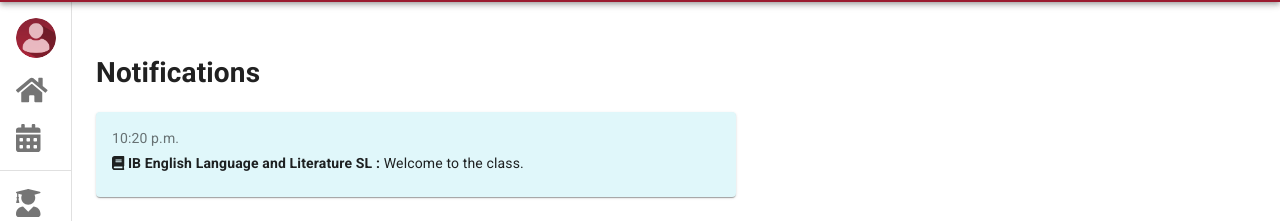
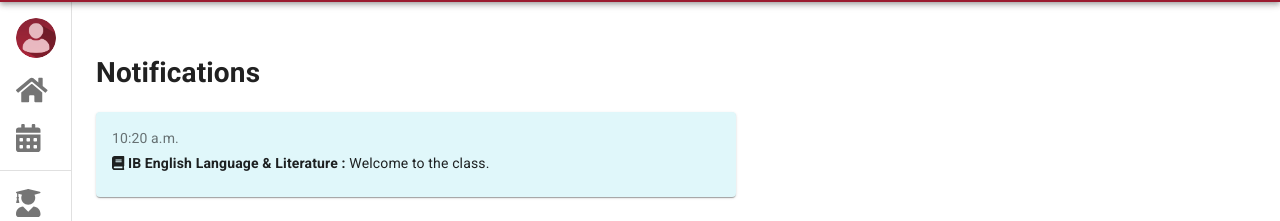
Before and after one commit to Pi-31415/ZMS_Portal, a React (Create React App) app: page /portal/dashboard/notif in a window 1280 px wide. Shown: the part 62-283 px from the top of the page. Built offline with nearby package versions, Linux system fonts and the light colour scheme.

Commit message:
notification

```diff
--- a/src/components/notification_card.js
+++ b/src/components/notification_card.js
@@ -28,7 +28,7 @@ const useStyles = makeStyles({
   },
 });
 
-export default function NotifCard() {
+export default function NotifCard(props) {
   const classes = useStyles();
 
   return (
@@ -36,10 +36,10 @@ export default function NotifCard() {
     <Card className={classes.root}>
       <CardContent>
         <Typography className={classes.title} color="textSecondary" gutterBottom>
-          10:20 p.m.
+          {props.time}
         </Typography>
         <Typography variant="body2" component="p">
-        <FontAwesomeIcon icon={faBook}/><b> IB English Language and Literature SL :</b> Welcome to the class.
+        <FontAwesomeIcon icon={faBook}/><b> {props.subject} :</b> {props.message}
         </Typography>
       </CardContent>
       {/*
--- a/src/pages/notifications.js
+++ b/src/pages/notifications.js
@@ -95,7 +95,7 @@ export default function Dashboard() {
         <div className={classes.appBarSpacer} />
         <Container maxWidth="lg" className={classes.container}>
           <h1>Notifications</h1>
-          <NotifCard></NotifCard>
+          <NotifCard subject="IB English Language & Literature" time="10:20 a.m." message="Welcome to the class."></NotifCard>
         </Container>
       </main>
     </div>
```
